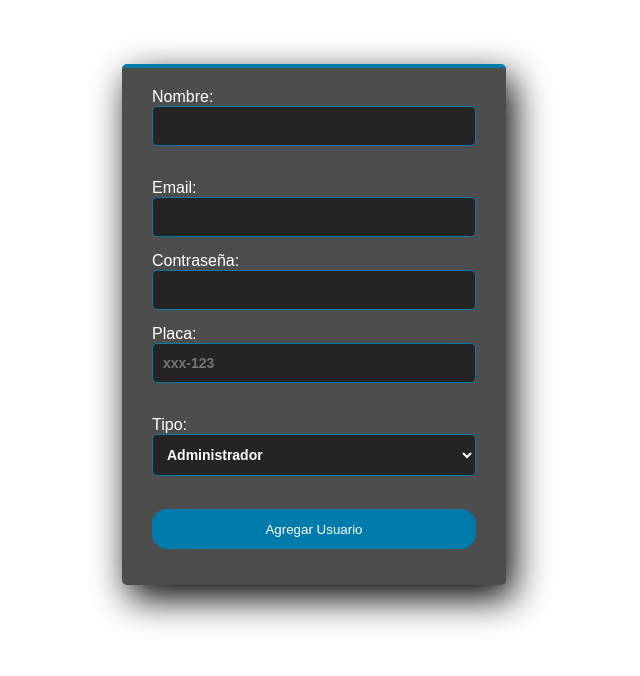
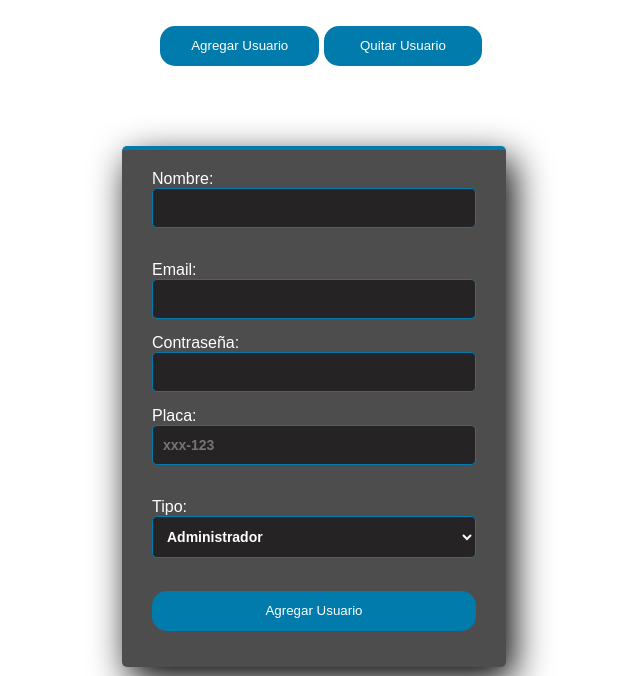
Before and after one commit to Rody21/Code, a Flask app: page /M_Users in a window 1280 px wide. Shown: the part 124-800 px from the top of the page, without its empty margins (326-966 px from the left). Run offline with Flask 3, Linux system fonts and the light colour scheme; data that the repository does not hold is empty; parts of the project's set-up code (start-up, migrations or seed data) failed here and were passed over; some libraries are stand-ins or nearby versions.

Commit message:
Quitar Usuario

```diff
--- a/app/app.py
+++ b/app/app.py
@@ -28,60 +28,6 @@ app.logger.setLevel(logging.INFO)
 app.secret_key = "36e42c5ca26b572eef30e0573a6701614eb86e828bf60d9c41b5edfcc50b8dad"
 
 
-# Funciones API
-def query_available_parking(connection):
-    # Crear un objeto cursor
-    cursor = connection.cursor()
-
-    # Consulta SQL para obtener espacios de estacionamiento disponibles
-    query = "SELECT * FROM PF.Parking WHERE valor = 0 AND asignado = 0"
-
-    # Ejecutar la consulta
-    cursor.execute(query)
-
-    # Obtener los resultados
-    available_parking = cursor.fetchall()
-
-    # Cerrar el cursor
-    cursor.close()
-
-    # Retornar los espacios de estacionamiento disponibles
-    return available_parking
-
-
-def update_parking_assignation_status(connection, response_data):
-    cursor = connection.cursor()
-
-    piso = response_data["piso"]
-
-    posicion = response_data["posicion"]
-
-    update_query = f"UPDATE Parking SET asignado = 1 WHERE id_sensor = {posicion} AND id_controlador = {piso};"
-
-    cursor.execute(update_query)
-
-    connection.commit()
-
-
-def update_parking_status(connection, id_controlador, lecturas):
-    cursor = connection.cursor()
-    piso = id_controlador
-    idSensor = 1
-
-    for leactura in lecturas:
-        valor = lecturas[idSensor - 1]
-
-        if valor == 1:
-            update_query = f"UPDATE Parking SET valor = 1, asignado = 0 WHERE id_sensor = {idSensor} AND id_controlador = {piso};"
-        else:
-            update_query = f"UPDATE Parking SET valor = 0 WHERE id_sensor = {idSensor} AND id_controlador = {piso};"
-
-        cursor.execute(update_query)
-        idSensor += 1
-
-    connection.commit()
-
-
 # Función para realizar la consulta a la base de datos y actualizar los datos
 def actualizar_datos(query, data_key):
     start_time = time.time()
@@ -107,83 +53,6 @@ def actualizar_datos(query, data_key):
         csv_writer = csv.writer(csv_file)
         # Escribir una fila con los datos de la consulta
         csv_writer.writerow([query, timestamp, elapsed_time, total])
-
-
-# Rutas API
-
-
-@app.route("/actualizar_estado", methods=["POST"])
-def actualizar_estado():
-    # Obtener los datos del formulario
-    print(request.form)
-    dataControlador = request.form
-    controlador = request.form.get("idControlador")
-    numeroDeSensores = 34 if controlador == "2" else 38
-    lecturas = []
-    connection = pymysql.connect(**db_params)
-
-    for idSensor in range(
-        1, numeroDeSensores + 1
-    ):  # Donde 'n' es el número total de sensores
-        valor = dataControlador.get("Sensor" + str(idSensor))
-        lecturas.append(valor)
-
-    print(lecturas)
-
-    try:
-        # Procesar los datos (puedes almacenarlos en una base de datos, por ejemplo)
-        # Ejemplo de impresión para verificar en la consola de Flask
-        # Establecer una conexión a la base de datos
-
-        connection = pymysql.connect(**db_params)
-        print("Conexión exitosa!")
-
-        update_parking_status(connection, controlador, lecturas)
-
-        return jsonify({"mensaje": "Lectura registrada exitosamente"})
-
-    except pymysql.MySQLError as e:
-        print(f"Error: {e}")
-        return jsonify({"error": "Error al procesar la solicitud"})
-
-    finally:
-        if "connection" in locals() and connection.open:
-            connection.close()
-            print("Conexión cerrada.")
-
-
-@app.route("/get_assigned_position", methods=["GET"])
-def get_assigned_position():
-    try:
-        # Establecer una conexión a la base de datos
-        connection = pymysql.connect(**db_params)
-        print("Conexión exitosa!")
-
-        # Obtener espacios de estacionamiento disponibles
-        available_parking = query_available_parking(connection)
-
-        if available_parking:
-            # Elegir un lugar de estacionamiento disponible de forma aleatoria
-            selected_parking = random.choice(available_parking)
-            response_data = {
-                "posicion": selected_parking["id_sensor"],
-                "piso": selected_parking["id_controlador"],
-            }
-            # TODO: Actualizar el estado del lugar de estacionamiento a "ocupado"
-            update_parking_assignation_status(connection, response_data)
-
-            return jsonify({"assigned_position": response_data})
-
-        else:
-            return jsonify({"message": "No hay lugares de estacionamiento disponibles"})
-
-    except pymysql.MySQLError as e:
-        print(f"Error: {e}")
-
-    finally:
-        if "connection" in locals() and connection.open:
-            connection.close()
-            print("Conexión cerrada.")
 
 
 # Función para guardar los tiempos de cambio en un archivo CSV
@@ -344,6 +213,27 @@ def agregar_usuario_route():
         return jsonify({"error": str(e)})
 
 
+@app.route("/quitar_usuario", methods=["POST"])
+def quitar_usuario_route():
+    try:
+        data = request.get_json()
+        id = data["dropdownValue"]
+
+        connection = pymysql.connect(**db_params)
+        cursor = connection.cursor()
+        query = DELET_U
+        cursor.execute(query, (id))
+
+        connection.commit()
+        cursor.close()
+        connection.close()
+
+        return jsonify({"mensaje": "Registro actualizado correctamente"})
+
+    except Exception as e:
+        return jsonify({"error": str(e)})
+
+
 @app.route("/get_data_1")
 def get_data_1():
     data = app.config.get("dataParking1", [])
--- a/app/static/css/M_Users.css
+++ b/app/static/css/M_Users.css
@@ -21,7 +21,25 @@ body h1 {
     margin-top: 20px;
 }
 
-.form-login {
+body .tabs {
+    position: relative;
+    display: block;
+    padding-top: 2%;
+    margin-left: 38%;
+}
+
+body .tablinks {
+    width: 20%;
+    height: 40px;
+    background: #017bab;
+    border: none;
+    color: white;
+    margin-bottom: 16px;
+    cursor: pointer;
+    border-radius: 15px;
+}
+
+#agregar .form-login {
     width: 30%;
     height: auto;
     background: #4e4d4e;
@@ -34,7 +52,7 @@ body h1 {
     border-radius: 5px;
 }
 
-.controls {
+#agregar .controls {
     width: 100%;
     border: 1px solid #017bab;
     margin-bottom: 15px;
@@ -46,7 +64,7 @@ body h1 {
     color: white;
 }
 
-.buttons {
+#agregar .buttons {
     width: 100%;
     height: 40px;
     background: #017bab;
--- a/app/static/js/Graphics.js
+++ b/app/static/js/Graphics.js
@@ -153,8 +153,8 @@ if (window.location.pathname === "/Graphics") {
         }
       }
 
-      console.log("Cantidad de registros con valor 1: " + Ocu_P2_N);
-      console.log("Cantidad de registros con valor 0: " + Des_P2_N);
+      console.log("Cantidad de registros Visit2 con valor 1: " + Ocu_P2_V);
+      console.log("Cantidad de registros Visit2 con valor 0: " + Des_P2_V);
     } catch (error) {
       throw error;
     }
--- a/app/static/js/M_Users.js
+++ b/app/static/js/M_Users.js
@@ -1,4 +1,6 @@
 if (window.location.pathname === "/M_Users") {
+  let previousData = []; // Almacena los datos anteriores
+
   // Mover la función que crea la tabla a una función independiente
   function createTable() {
     fetch("/obtener_usuarios")
@@ -45,6 +47,26 @@ if (window.location.pathname === "/M_Users") {
             "</tr>";
           tabla.innerHTML += fila;
         });
+
+        const newDataString = JSON.stringify(data);
+        const previousDataString = JSON.stringify(previousData);
+
+        // Comprobar si los datos han cambiado
+        if (newDataString !== previousDataString) {
+          // Actualizar el dropdown solo si los datos han cambiado
+          var dropdown = document.getElementById("dropdown");
+          dropdown.innerHTML = ""; // Limpiar el dropdown antes de actualizar
+
+          data.forEach((usuario) => {
+            var option = document.createElement("option");
+            option.value = usuario.id;
+            option.textContent = usuario.id;
+            dropdown.appendChild(option);
+          });
+
+          // Actualizar los datos anteriores
+          previousData = data;
+        }
       });
   }
 
@@ -52,6 +74,7 @@ if (window.location.pathname === "/M_Users") {
   setInterval(createTable, 500);
 
   var formulario = document.getElementById("formulario-usuario");
+  var formulario2 = document.getElementById("formulario-usuario-eliminar");
 
   formulario.addEventListener("submit", function (event) {
     event.preventDefault();
@@ -96,4 +119,41 @@ if (window.location.pathname === "/M_Users") {
         console.error("Error al enviar la solicitud:", error);
       });
   });
+
+  formulario2.addEventListener("submit", function (event) {
+    event.preventDefault();
+
+    var dropdownValue = document.getElementById("dropdown").value; // Obtener el valor seleccionado del dropdown
+
+    var id_Usuario = {
+      dropdownValue: dropdownValue, // Enviar solo el valor del dropdown
+    };
+
+    // Realizar la solicitud AJAX (fetch) y enviar solo el valor del dropdown al servidor
+    fetch("/quitar_usuario", {
+      method: "POST",
+      headers: {
+        "Content-Type": "application/json",
+      },
+      body: JSON.stringify(id_Usuario),
+    })
+      .then((response) => {
+        if (response.ok) {
+          createTable();
+          console.log("Actualización de la base de datos exitosa");
+          // Limpia el formulario después de agregar el usuario
+          document.getElementById("formulario-usuario-eliminar").reset();
+        } else {
+          console.error("Error en la actualización de la base de datos");
+        }
+      })
+      .catch((error) => {
+        console.error("Error al enviar la solicitud:", error);
+      });
+  });
+
+  // Función para limpiar el formulario
+  function limpiarFormulario() {
+    document.getElementById("formulario-usuario").reset();
+  }
 }
--- a/app/templates/M_Users.html
+++ b/app/templates/M_Users.html
@@ -17,6 +17,12 @@
     </tr>
 </table>
 
+<div class="tabs">
+    <button class="tablinks" onclick="openTab(event, 'agregar')">Agregar Usuario</button>
+    <button class="tablinks" onclick="openTab(event, 'quitar')">Quitar Usuario</button>
+</div>
+
+<div id="agregar" class="tab-content">
     <form id="formulario-usuario">
         <section class="form-login">
             <label for="nombre">Nombre:</label>
@@ -41,6 +47,35 @@
             <input class="buttons" type="submit" value="Agregar Usuario">
         </section>
     </form>
+</div>
 
+<div id="quitar" class="tab-content hide">
+    <form id="formulario-usuario-eliminar">
+        <section class="form-eliminar">
+            <label for="dropdown">Seleccionar una opción:</label>
+            <select class="controls" id="dropdown" name="dropdown">
+
+            </select>
+            <input class="buttons" type="submit" value="Quitar Usuario">
+        </section>
+    </form>
+</div>
+
+<script>
+    function openTab(evt, tabName) {
+        var i, tabcontent, tablinks;
+        tabcontent = document.getElementsByClassName("tab-content");
+        for (i = 0; i < tabcontent.length; i++) {
+            if (tabcontent[i].id === tabName) {
+                tabcontent[i].classList.add("show");
+                tabcontent[i].classList.remove("hide");
+            } else {
+                tabcontent[i].classList.add("hide");
+                tabcontent[i].classList.remove("show");
+            }
+        }
+    }
+
+</script>
 <script src="{{ url_for('static', filename='js/M_Users.js') }}"></script>
 {% endblock %}
```
Also changed, not shown: other parts of app/static/css/M_Users.css (+48 -0 lines). Lines whose indentation alone changed are shown as unchanged.
